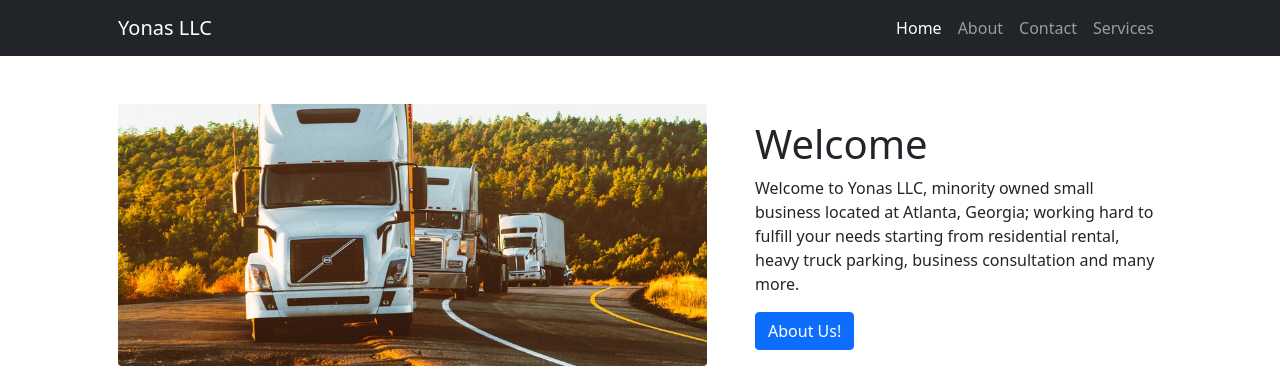
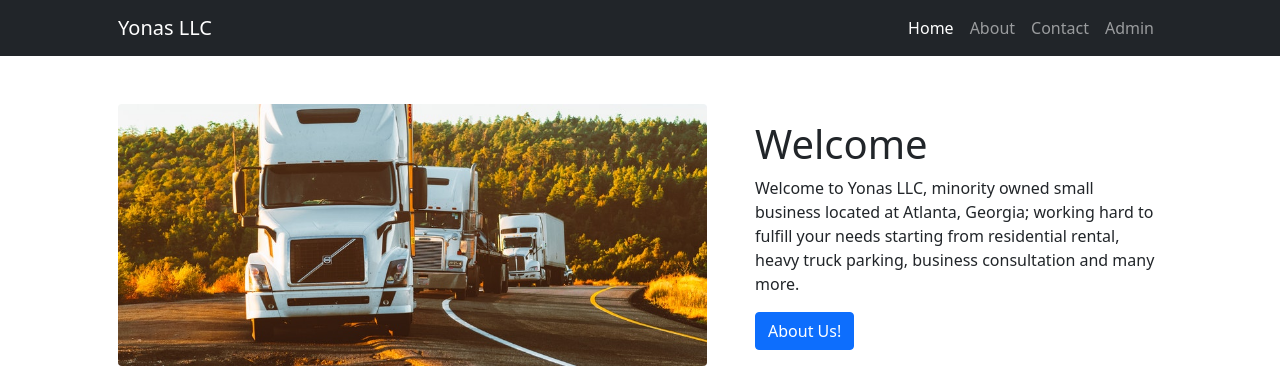
Before and after one commit to tberhanu/project_1, a Django app: page / in a window 1280 px wide. Shown: the top 370 px of the page. Run offline with Django 4.2, Linux system fonts and the light colour scheme; tables that the repository leaves empty hold one stand-in row (values such as "Sample post"); some libraries are stand-ins or nearby versions.

Commit message:
adding superuser as an admin

```diff
--- a/app_1/templates/app_1/about.html
+++ b/app_1/templates/app_1/about.html
@@ -24,7 +24,7 @@
                         <li class="nav-item"><a class="nav-link active" aria-current="page" href="{% url 'index' %}">Home</a></li>
                         <li class="nav-item"><a class="nav-link" href="{% url 'about' %}">About</a></li>
                         <li class="nav-item"><a class="nav-link" href="{% url 'contact' %}">Contact</a></li>
-                        <li class="nav-item"><a class="nav-link" href="#!">Services</a></li>
+                        <li class="nav-item"><a class="nav-link" href="{% url 'admin:index' %}">Admin</a></li>
                     </ul>
                 </div>
             </div>
--- a/app_1/templates/app_1/contact.html
+++ b/app_1/templates/app_1/contact.html
@@ -24,7 +24,7 @@
                         <li class="nav-item"><a class="nav-link active" aria-current="page" href="{% url 'index' %}">Home</a></li>
                         <li class="nav-item"><a class="nav-link" href="{% url 'about' %}">About</a></li>
                         <li class="nav-item"><a class="nav-link" href="#!">Contact</a></li>
-                        <li class="nav-item"><a class="nav-link" href="#!">Services</a></li>
+                        <li class="nav-item"><a class="nav-link" href="{% url 'admin:index' %}">Admin</a></li>
                     </ul>
                 </div>
             </div>
--- a/app_1/templates/app_1/index.html
+++ b/app_1/templates/app_1/index.html
@@ -24,7 +24,7 @@
                         <li class="nav-item"><a class="nav-link active" aria-current="page" href="#!">Home</a></li>
                         <li class="nav-item"><a class="nav-link" href="{% url 'about' %}">About</a></li>
                         <li class="nav-item"><a class="nav-link" href="{% url 'contact' %}">Contact</a></li>
-                        <li class="nav-item"><a class="nav-link" href="#!">Services</a></li>
+                        <li class="nav-item"><a class="nav-link" href="{% url 'admin:index' %}">Admin</a></li>
                     </ul>
                 </div>
             </div>
--- a/project_1/urls.py
+++ b/project_1/urls.py
@@ -16,9 +16,10 @@ Including another URLconf
 from django.contrib import admin
 from django.urls import path, include
 from app_1 import views as app_1_views
+admin.site.site_header = 'Yonas LLC Admin'
 
 urlpatterns = [
-    path('admin/', admin.site.urls),
+    path('admin/', admin.site.urls, name='admin'),
     path('', app_1_views.index, name='index'),
     path('about/', app_1_views.about, name='about'),
     path('contact/', app_1_views.contact, name='contact'),
```
